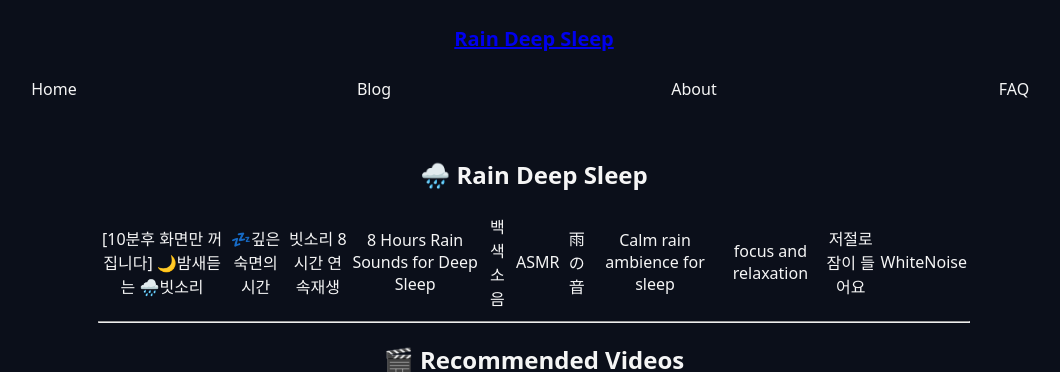
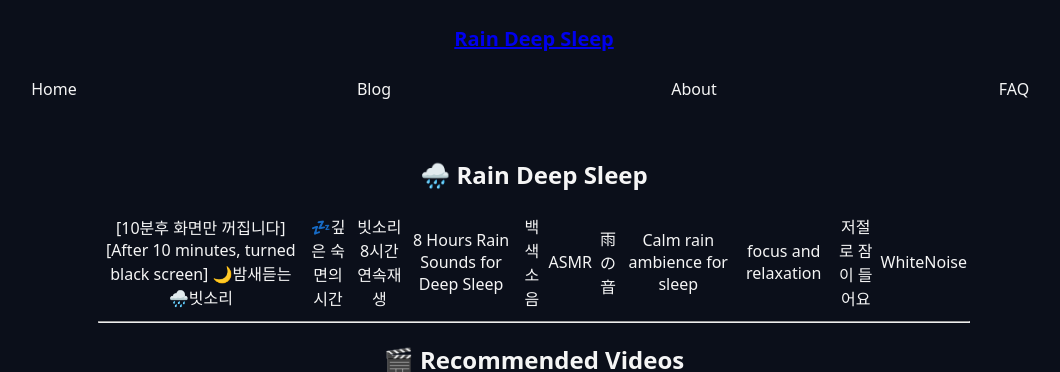
Before and after one commit to choijangwook/rain-deep-sleep, a Jekyll site: the page built from index.md, in a window 1280 px wide, cut to the strip 0-372 px from the top of the page. Shown: the whole strip, without its empty margins (106-1166 px from the left). Built offline with Jekyll 4.4.1, drawn with Linux system fonts in a browser that asks for light colours.

Commit message:
Update index.md

```diff
--- a/index.md
+++ b/index.md
@@ -5,7 +5,7 @@
 
 ## 🌧️ Rain Deep Sleep
 
-[10분후 화면만 꺼집니다] 🌙밤새듣는 🌧️빗소리 | 💤깊은 숙면의 시간 | 빗소리 8시간 연속재생 | 8 Hours Rain Sounds for Deep Sleep | 백색소음 | ASMR | 雨の音 | Calm rain ambience for sleep | focus and relaxation | 저절로 잠이 들어요 | WhiteNoise |
+[10분후 화면만 꺼집니다] [After 10 minutes, turned black screen] 🌙밤새듣는 🌧️빗소리 | 💤깊은 숙면의 시간 | 빗소리 8시간 연속재생 | 8 Hours Rain Sounds for Deep Sleep | 백색소음 | ASMR | 雨の音 | Calm rain ambience for sleep | focus and relaxation | 저절로 잠이 들어요 | WhiteNoise |
 
 ---
 
```
